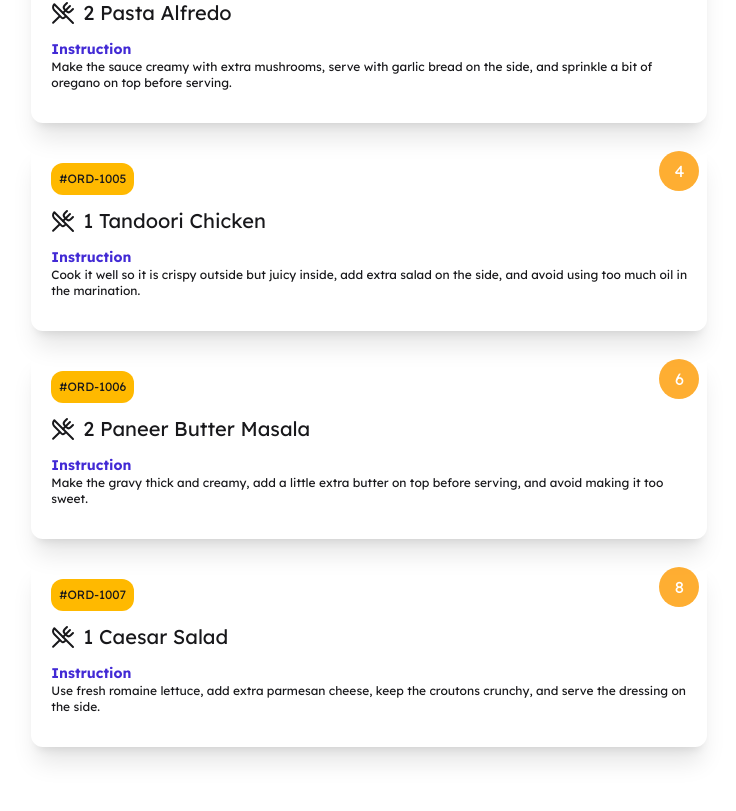
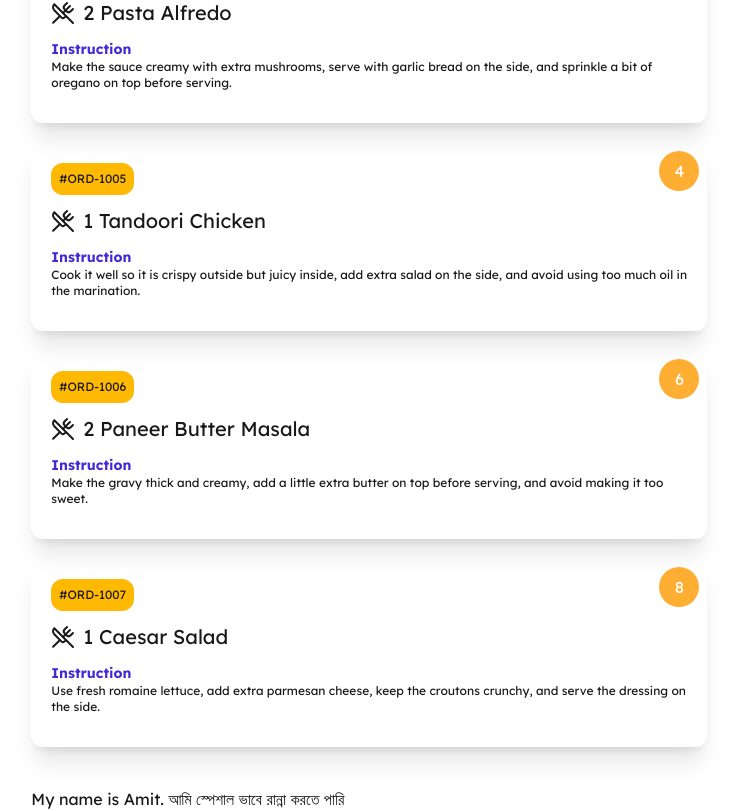
Before and after one commit to amitsharma803061/texi-kichen-project, a React (Vite) app: page / in a window 1280 px wide. Shown: the part 1217-2028 px from the top of the page, without its empty margins (22-758 px from the left). Before the commit the page ends 2004 px from the top, so only its background shows below. Built offline with nearby package versions, Linux system fonts and the light colour scheme.

Commit message:
added a new file

```diff
--- a/src/App.jsx
+++ b/src/App.jsx
@@ -3,6 +3,7 @@ import Heading from "./components/Heading"
 import Navbar from "./components/Navbar"
 import OrdersJson from "./components/OrdersJson";
 import { ToastContainer } from "react-toastify";
+import LastCard from "./components/LastCard";
 
 const loadOrders = () => fetch("/orders.json")
   .then((res) => res.json())
@@ -37,6 +38,8 @@ function App() {
         pauseOnHover
         theme="colored"
       />
+
+      <LastCard></LastCard>
     </>
   )
 }
--- /dev/null
+++ b/src/components/LastCard.jsx
@@ -0,0 +1,11 @@
+import React from 'react';
+
+const LastCard = () => {
+    return (
+        <div className="w-11/12 mx-auto">
+            <h2>My name is Amit. আমি স্পেশাল ভাবে রান্না করতে পারি </h2>
+        </div>
+    );
+};
+
+export default LastCard;
```
